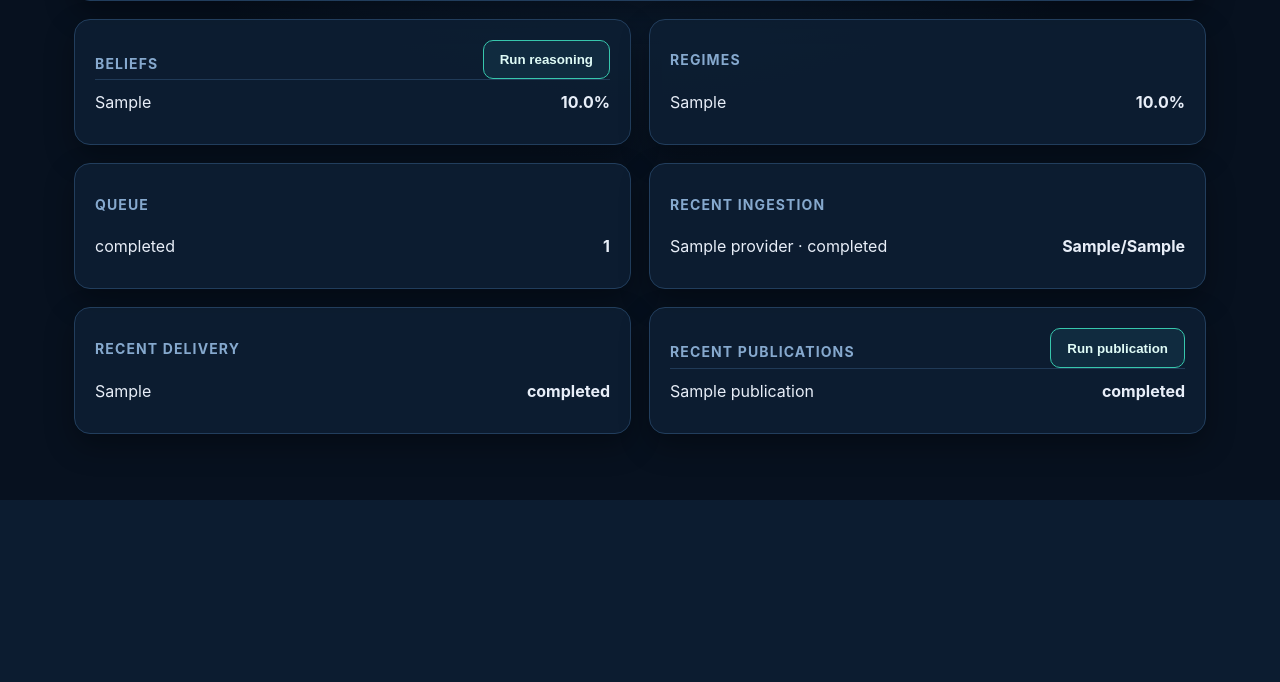
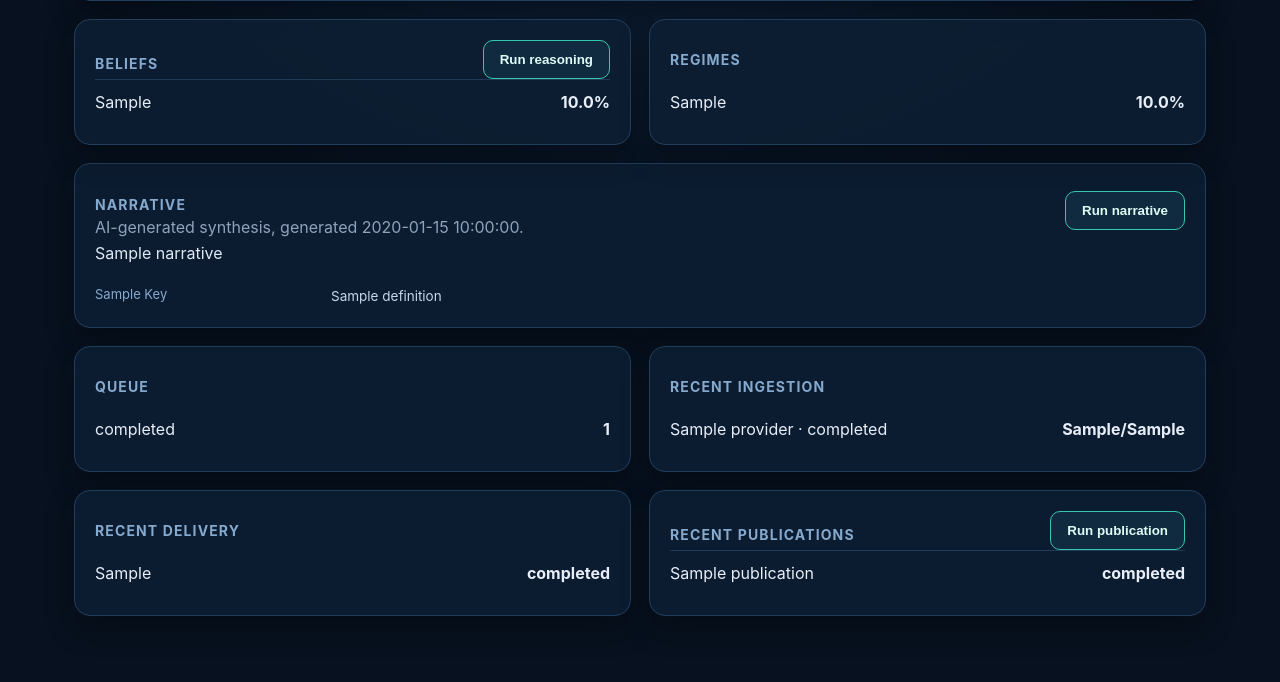
Before and after one commit to ahmadnnasr/livingeconomicmap, a FastAPI app: template templates/dashboard.html in a window 1280 px wide. Shown: the part 485-1167 px from the top of the page. Before the commit the page ends 985 px from the top, so only its background shows below. Run offline with FastAPI, Linux system fonts and the light colour scheme; the template is opened without the code that fills it: most values are stand-ins (such as "Sample title", 1, 10 or a date in 2020).

Commit message:
Add files via upload

```diff
--- a/templates/dashboard.html
+++ b/templates/dashboard.html
@@ -3,6 +3,7 @@
 <section class="grid stats"><article><h2>Default recipient</h2><strong>{{ settings.default_report_recipient }}</strong></article><article><h2>Gmail delivery</h2><strong>{{ 'Enabled' if settings.gmail_delivery_enabled else 'Disabled' }}</strong></article><article><h2>Timezone</h2><strong>{{ settings.app_timezone }}</strong></article></section>
 <section><article><div class="section-head"><div><h2>Official macro data</h2><p class="empty">Latest validated readings from FRED.</p></div><form method="post" action="/admin/ingest/fred"><button type="submit">Run FRED ingestion</button></form></div>{% for x in state.macro %}<div class="row macro-row"><span><b>{{ x.title }}</b><small>{{ x.series_id }} · {{ x.observation_date }} · {{ x.category }}</small></span><strong>{{ x.value|fmt_macro(x.units) }}</strong></div>{% else %}<p class="empty">No macro observations yet. Run the first FRED ingestion.</p>{% endfor %}</article></section>
 <section class="grid"><article><div class="section-head"><h2>Beliefs</h2><form method="post" action="/admin/run/reasoning"><button type="submit">Run reasoning</button></form></div>{% for x in state.beliefs %}<div class="row"><span>{{ x.belief_key }}</span><b>{{ x.probability|fmt_pct }}</b></div>{% else %}<p class="empty">No belief snapshots yet.</p>{% endfor %}</article><article><h2>Regimes</h2>{% for x in state.regimes %}<div class="row"><span>{{ x.regime_key }}</span><b>{{ x.probability|fmt_pct }}</b></div>{% else %}<p class="empty">No regime snapshots yet.</p>{% endfor %}</article></section>
+<section><article><div class="section-head"><div><h2>Narrative</h2><p class="empty">{% if state.narrative %}AI-generated synthesis, generated {{ state.narrative.created_at }}.{% else %}AI-generated synthesis of current conditions — run reasoning first.{% endif %}</p></div><form method="post" action="/admin/run/narrative"><button type="submit">Run narrative</button></form></div>{% if state.narrative %}<p class="narrative-body">{{ state.narrative.narrative }}</p><dl class="glossary">{% for key, definition in state.narrative.glossary.items() %}<dt>{{ key.replace('_', ' ') }}</dt><dd>{{ definition }}</dd>{% endfor %}</dl>{% else %}<p class="empty">No narrative generated yet.</p>{% endif %}</article></section>
 <section class="grid"><article><h2>Queue</h2>{% for x in state.jobs %}<div class="row"><span>{{ x.status }}</span><b>{{ x.count }}</b></div>{% else %}<p class="empty">Queue is empty.</p>{% endfor %}</article><article><h2>Recent ingestion</h2>{% for x in state.ingestion_runs %}<div class="row"><span>{{ x.provider }} · {{ x.status }}</span><b>{{ x.series_succeeded }}/{{ x.series_requested }}</b></div>{% else %}<p class="empty">No ingestion runs recorded.</p>{% endfor %}</article></section>
 <section class="grid"><article><h2>Recent delivery</h2>{% for x in state.deliveries %}<div class="row"><span>{{ x.delivery_mode }}</span><b>{{ x.status }}</b></div>{% else %}<p class="empty">No deliveries recorded.</p>{% endfor %}</article><article><div class="section-head"><h2>Recent publications</h2><form method="post" action="/admin/run/publication"><button type="submit">Run publication</button></form></div>{% for x in state.publications %}<div class="row"><span>{{ x.subject }}</span><b>{{ x.status }}</b></div>{% else %}<p class="empty">No publications generated yet.</p>{% endfor %}</article></section>
 </main></body></html>
```
